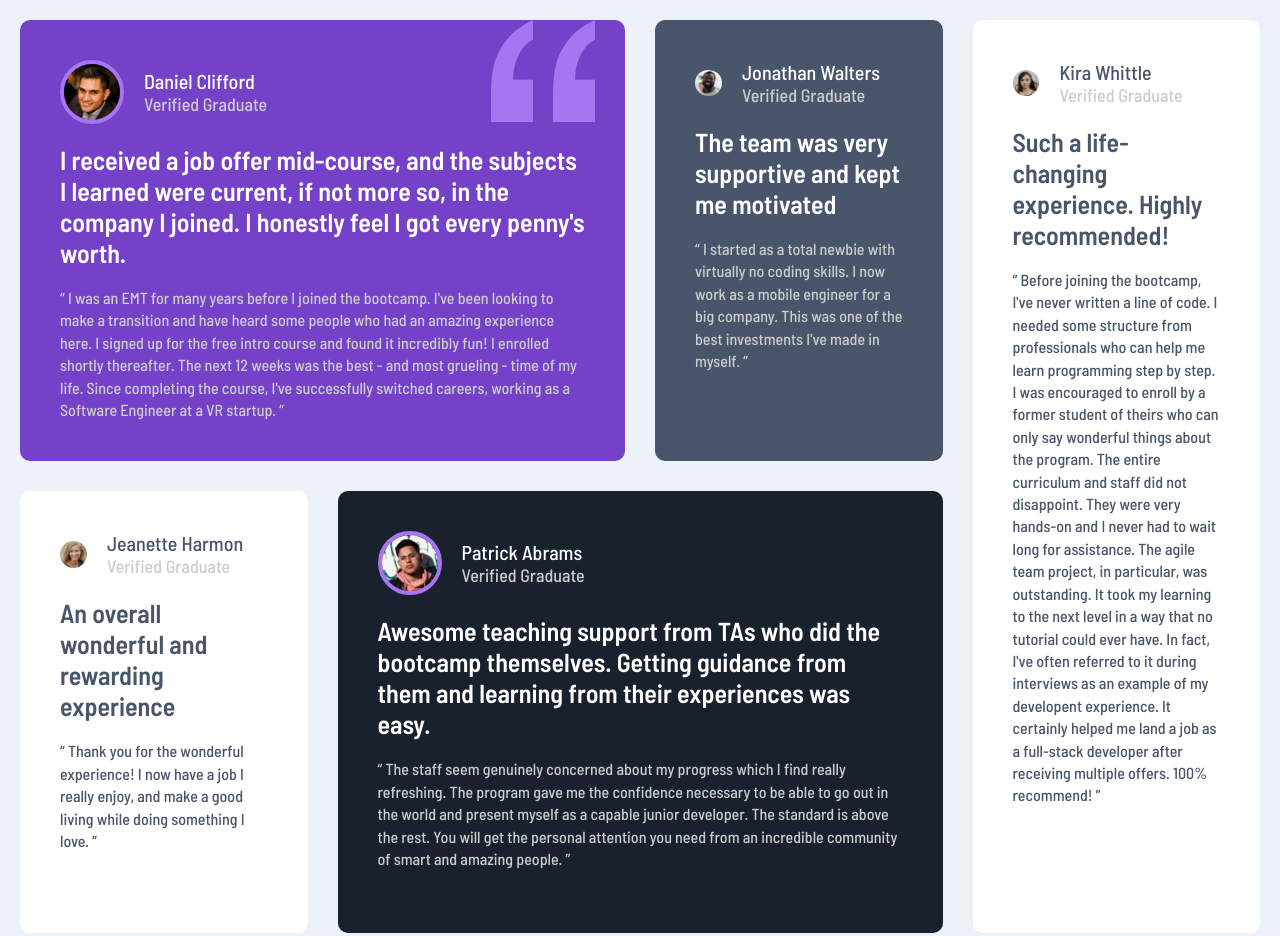
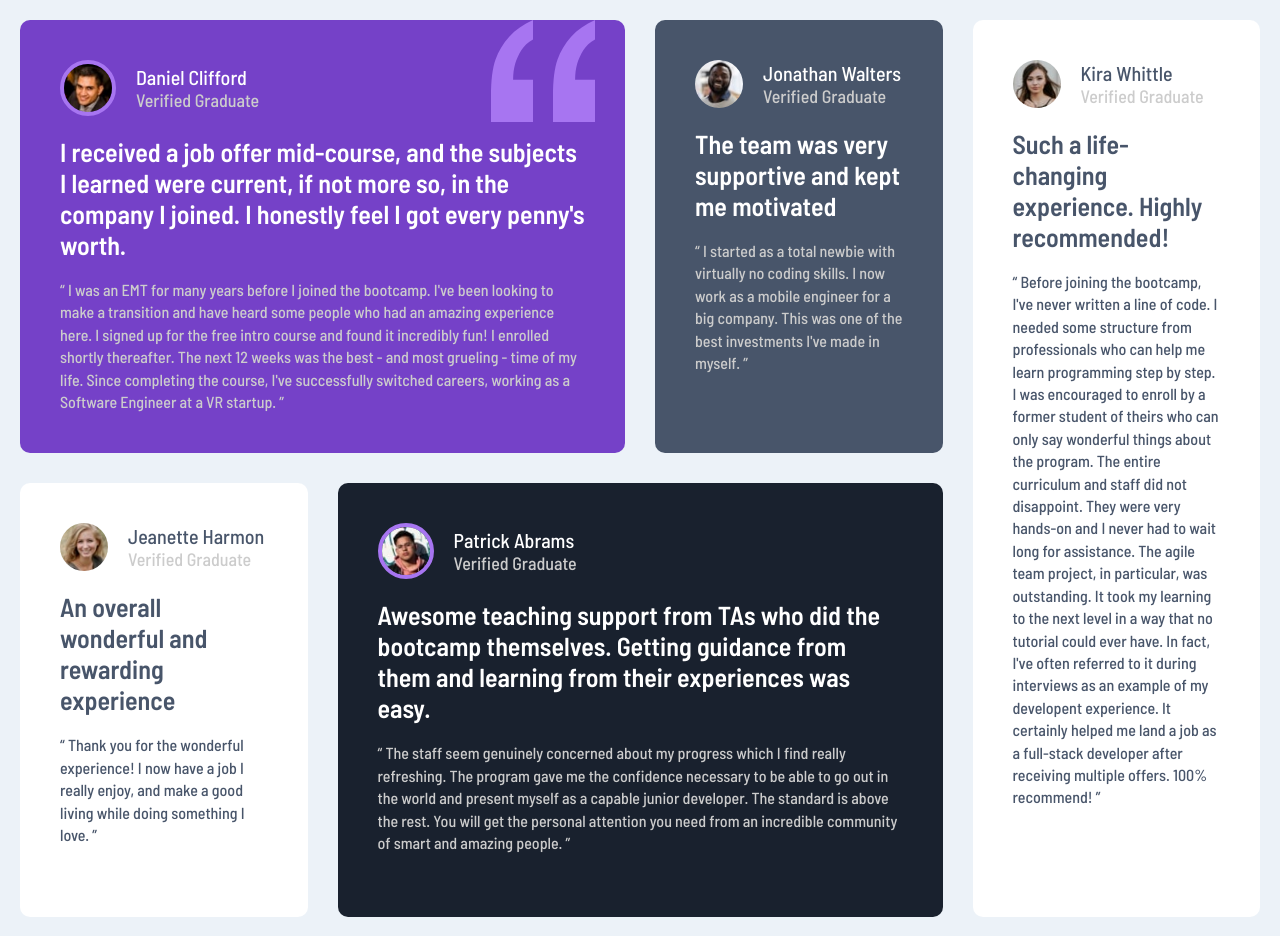
Before and after one commit to Nomylim/TestimonialsGrid, a plain HTML site: page index.html in a window 1280 px wide. Shown: the top 936 px of the page. Drawn offline with Linux system fonts and the light colour scheme.

Commit message:
img update

```diff
--- a/style.css
+++ b/style.css
@@ -35,7 +35,7 @@ main {
 
 img {
     border-radius: 300px;
-    max-width: 13%;
+    width: 3rem;
     margin-right: 20px;
 }
 
```
